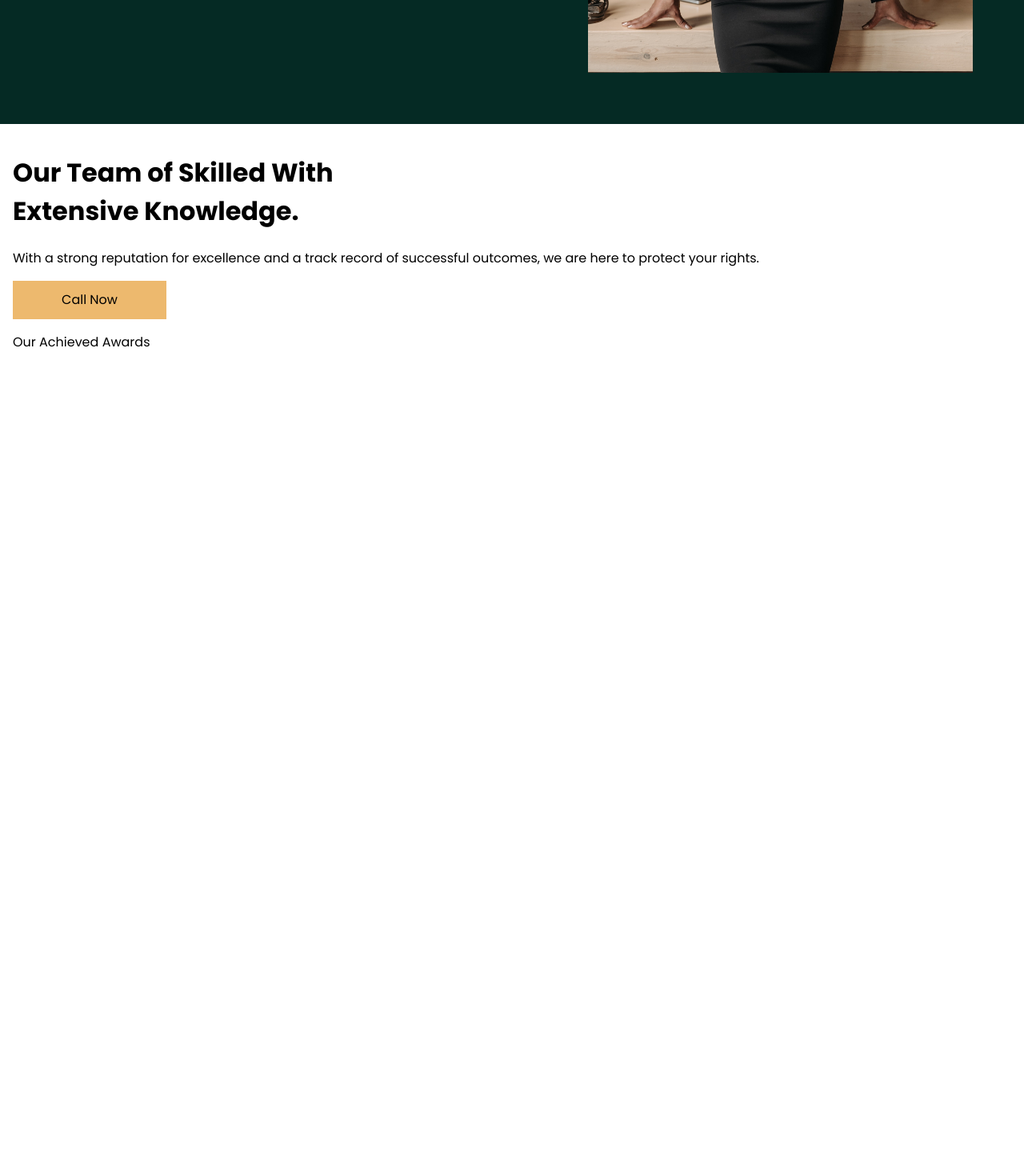
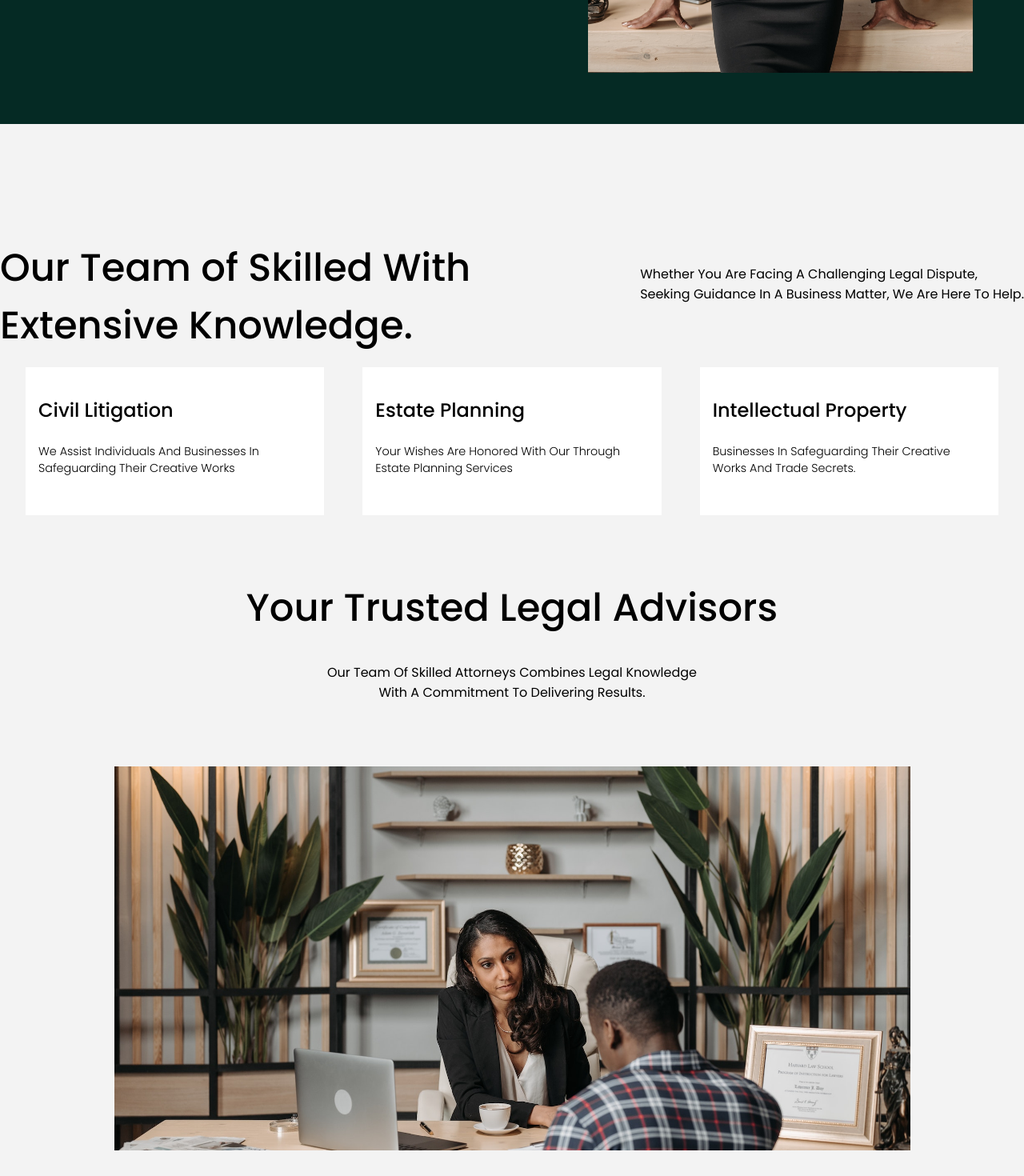
Before and after one commit to ErezAmirav/lawyer-portfolio, a React (Create React App) app: page / in a window 1280 px wide. Shown: the part 789-2259 px from the top of the page at 80% size. Before the commit the page ends 1261 px from the top, so only its background shows below. Built offline with nearby package versions, Linux system fonts and the light colour scheme.

Commit message:
updated about section

```diff
--- a/src/components/About/About.css
+++ b/src/components/About/About.css
@@ -1,4 +1,66 @@
 .about_container {
+    display: flex;
+    flex-direction: column;
+    align-items: center;
+    background-color: var(--color-bg-variant);
+    padding: 2rem;
+}
+
+.about_container h1 {
+    font-weight: 500;
+    font-size: 3rem;
+    margin-bottom: 1rem;
+}
+
+.content-container {
+    justify-content: space-between;
+}
+
+.about_container p {
+    margin-bottom: 2rem;
+}
+
+.boxes {
+    display: flex;
+    /* flex-wrap: wrap; */
+    justify-content: center;
+    gap: 3rem;
+    max-width: 80rem;
+    margin-bottom: 3rem;
+}
+
+.box {
     background-color: var(--color-white);
+    flex: 1;
     padding: 1rem;
+    transition: var(--transition);
+    /* border: solid 3px black; */
 }
+
+.box:hover {
+    box-shadow: rgba(149, 157, 165, 0.2) 0px 8px 24px;
+
+}
+
+.box-title {
+    font-size: 1.5rem;
+    font-weight: 500;
+    margin-bottom: 0.5rem;
+}
+
+.box-text {
+    margin-top: 1.5rem;
+    font-weight: 200;
+    font-size: 0.9rem;
+}
+
+.second-text-info {
+    text-align: center;
+}
+
+.about_container img {
+    width: 995px;
+    height: 480px;
+    object-fit: cover;
+    margin-top: 3rem;
+}
--- a/src/components/About/About.jsx
+++ b/src/components/About/About.jsx
@@ -1,18 +1,46 @@
 import React from 'react';
-import './About.css'
+import './About.css';
+import AboutImg from '../../assets/img/lawyer-about.jpg'
 const About = () => {
   return (
     <div className="about_container">
-      <h1>
-        Our Team of Skilled With <br />
-        Extensive Knowledge.
-      </h1>
-      <p>
-        With a strong reputation for excellence and a track record of successful
-        outcomes, we are here to protect your rights.
+      <div className="content-container">
+        <h1>
+          Our Team of Skilled With <br />
+          Extensive Knowledge.
+        </h1>
+        <p>
+          Whether You Are Facing A Challenging Legal Dispute,
+          <br /> Seeking Guidance In A Business Matter, We Are Here To Help.
+        </p>
+      </div>
+      <div className="boxes">
+        <div className="box">
+          <h2 className="box-title">Civil Litigation</h2>
+          <p className="box-text">
+            We Assist Individuals And Businesses In Safeguarding Their Creative
+            Works
+          </p>
+        </div>
+        <div className="box">
+          <h2 className="box-title">Estate Planning</h2>
+          <p className="box-text">
+            Your Wishes Are Honored With Our Through Estate Planning Services
+          </p>
+        </div>
+        <div className="box">
+          <h2 className="box-title">Intellectual Property</h2>
+          <p className="box-text">
+            Businesses In Safeguarding Their Creative Works And Trade Secrets.
+          </p>
+        </div>
+      </div>
+      <h1>Your Trusted Legal Advisors</h1>
+      <p className='second-text-info'>
+        Our Team Of Skilled Attorneys Combines Legal Knowledge
+        <br /> With A Commitment To Delivering Results.
       </p>
-      <button>Call Now</button>
-      <p>Our Achieved Awards</p>
+      <img src={AboutImg} alt=""/>
     </div>
   );
 };
--- a/src/components/Header/Header.css
+++ b/src/components/Header/Header.css
@@ -5,14 +5,13 @@
     background-color: var(--color-bg);
     color: var(--color-white);
     padding: 4rem;
-
-
 }
 
 .content-container {
     display: flex;
     align-items: center;
     width: 80rem;
+    margin-top: 5rem;
 }
 
 .text-container {
@@ -53,3 +52,7 @@
     margin-top: 6rem;
     font-weight: 500;
 }
+
+.intro {
+    margin-top: 0rem;
+}
--- a/src/components/Navbar/Navbar.css
+++ b/src/components/Navbar/Navbar.css
@@ -2,19 +2,22 @@
     background-color: var(--color-bg);
     display: flex;
     justify-content: center;
+    width: 100%;
+    z-index: 3;
+    position: fixed;
+    top: 0;
+
 }
 
 .nav {
     width: 80rem;
     color: var(--color-white);
+    background-color: var(--color-bg);
     display: flex;
     justify-content: space-between;
     gap: 2rem;
-    position: sticky;
-    top: 0;
     height: 3rem;
     padding: 1rem 10rem;
-    z-index: 3;
 
 }
 
@@ -22,11 +25,12 @@
     font-weight: 600;
     font-size: 1.2rem;
     cursor: pointer;
+    margin-top: 0.5rem;
 }
 
 .nav ul {
     padding: 0;
-    margin: 0;
+    margin-top: 0.5rem;
     list-style: none;
     display: flex;
     gap: 4rem;
--- a/src/index.css
+++ b/src/index.css
@@ -1,4 +1,5 @@
 @import url('https://fonts.googleapis.com/css2?family=Poppins:wght@300;400;500;600&display=swap');
+
 body {
   margin: 0;
   font-family: 'Poppins', sans-serif;
@@ -8,14 +9,10 @@ body {
 
 :root {
   --color-bg: #052A24;
-  --color-bg-variant: #EDB96E;
-  --color-bg-variant-hover: #ccb18c;
-  --color-bg-variant-trans: rgba(44, 44, 108, 0.4);
-  --color-primary: #4db5ff;
-  --color-primary-variant: rgba(77, 181, 255, 0.4);
+  --color-bg-variant: #f3f3f3;
+  --color-bg-button: #EDB96E;
+  --color-bg-button-hover: #ccb18c;
   --color-white: #fff;
-  --color-light: rgba(255, 255, 255, 0.6);
-
   --transition: all 300ms ease;
 
   --container-width-lg: 50%;
@@ -27,7 +24,7 @@ button {
   font-family: Poppins;
   border: none;
   font-size: 1rem;
-  background-color: var(--color-bg-variant);
+  background-color: var(--color-bg-button);
   color: black;
   width: 12rem;
   height: 3rem;
```
Also changed, not shown: 1 other file (tests, documents, lock files or other folders).
